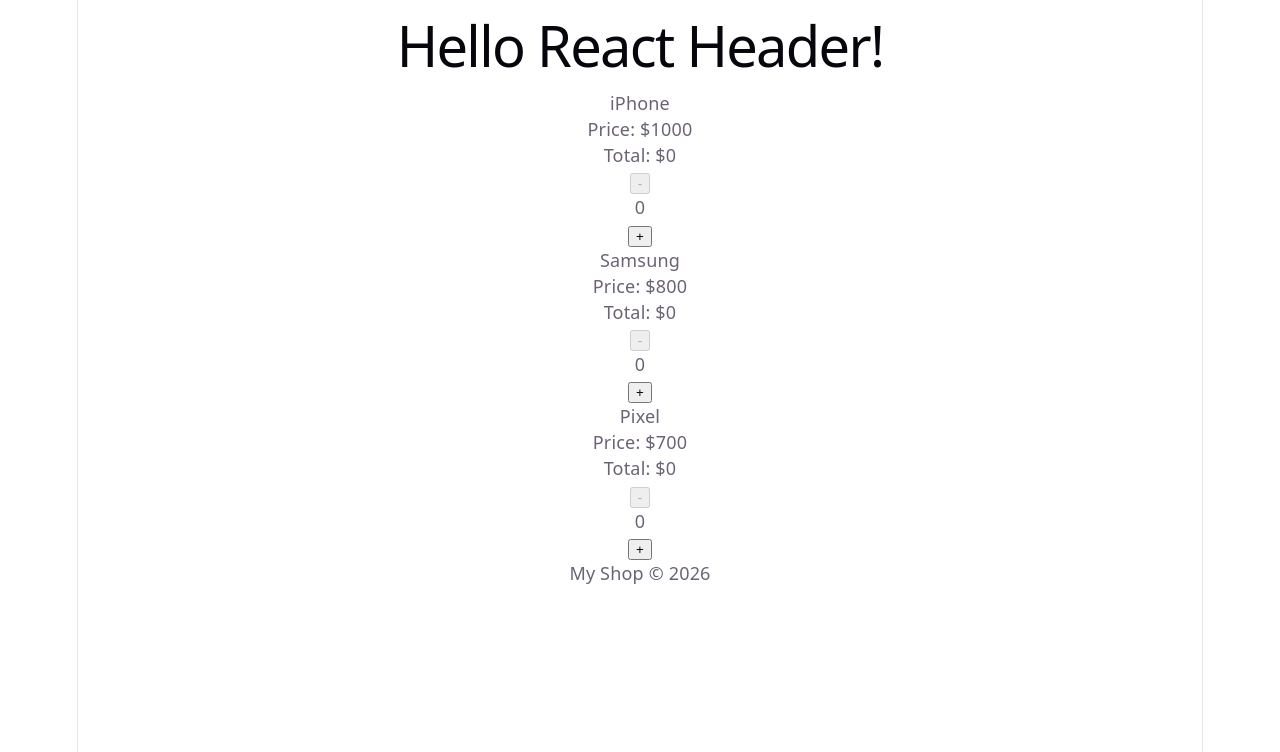
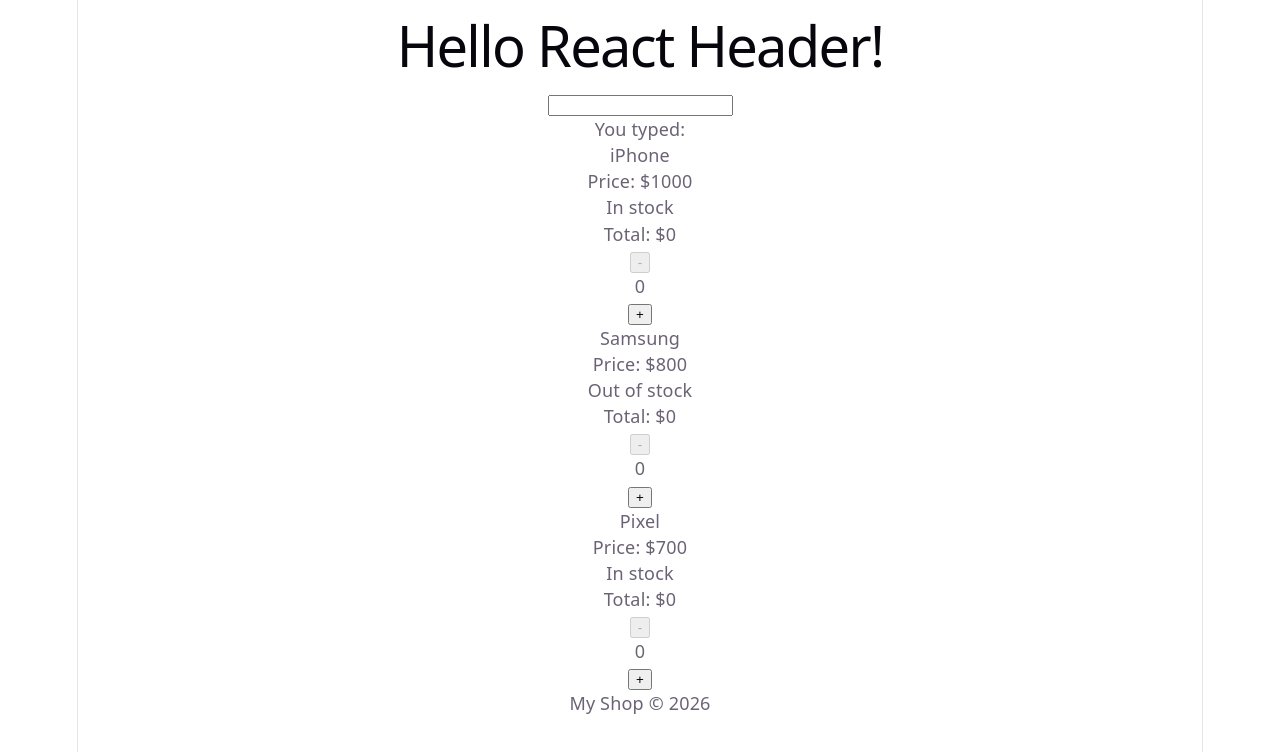
Before and after one commit to VladimerP/MyReactLearn, a React (Vite) app: page / in a window 1280 px wide. Shown: the top 752 px of the page. Built offline with nearby package versions, Linux system fonts and the light colour scheme.

Commit message:
ивенты

```diff
--- a/src/App.tsx
+++ b/src/App.tsx
@@ -1,4 +1,5 @@
 import Header from './components/Header';
+import Search from './components/Search';
 import Product from './components/Product';
 import Footer from './components/Footer';
 import './App.css'
@@ -7,6 +8,7 @@
     return (
         <div>
             <Header />
+            <Search />
             <Product
                 title="iPhone"
                 price={1000}
--- a/src/components/Product.tsx
+++ b/src/components/Product.tsx
@@ -8,13 +8,16 @@
 
 
 
-function Product({title, price}: ProductProps) {
+function Product({title, price, available = false}: ProductProps) {
     const [count, setInCart] = useState<number>(0);
 
     return (
         <div>
             <p>{title}</p>
             <p>Price: ${price}</p>
+            <p>
+                {available ? 'In stock' : 'Out of stock'}
+            </p>
             <p>
                 Total: ${price*count}
             </p>
--- /dev/null
+++ b/src/components/Search.tsx
@@ -0,0 +1,25 @@
+import { useState } from 'react';
+
+function Search() {
+    const [search, setSearch] = useState('');
+
+    const handleChange = (
+        event: React.ChangeEvent<HTMLInputElement>
+    ) => {
+        setSearch(event.currentTarget.value);
+    };
+
+    return (
+        <div>
+            <input
+                type="text"
+                value={search}
+                onChange={handleChange}
+            />
+
+            <p>You typed: {search}</p>
+        </div>
+    );
+}
+
+export default Search;
```
